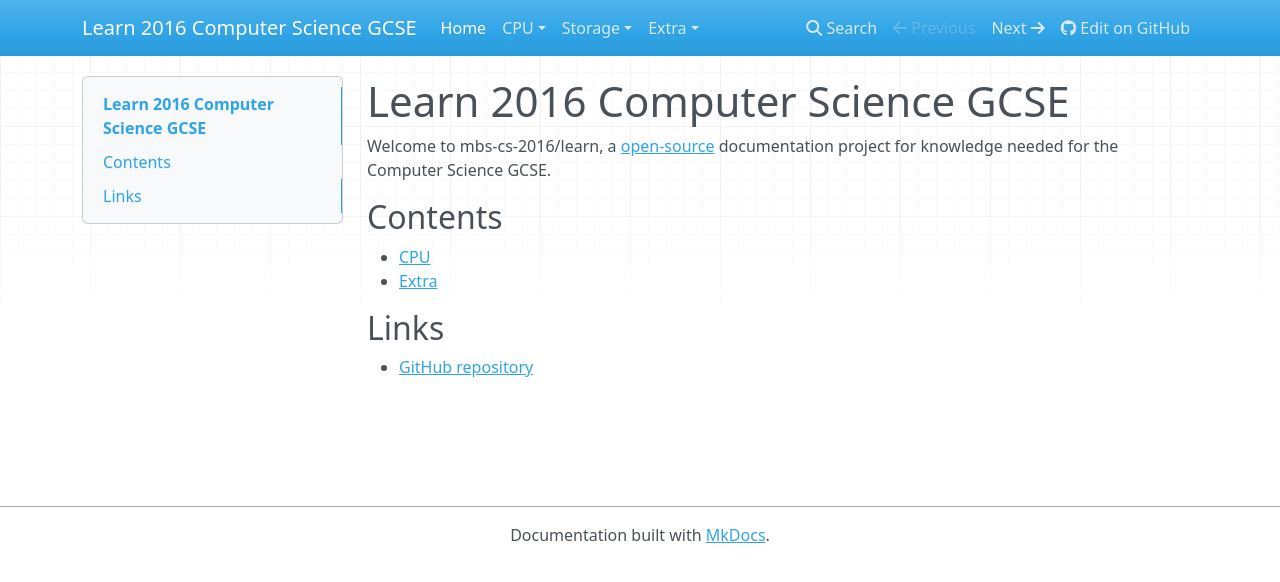
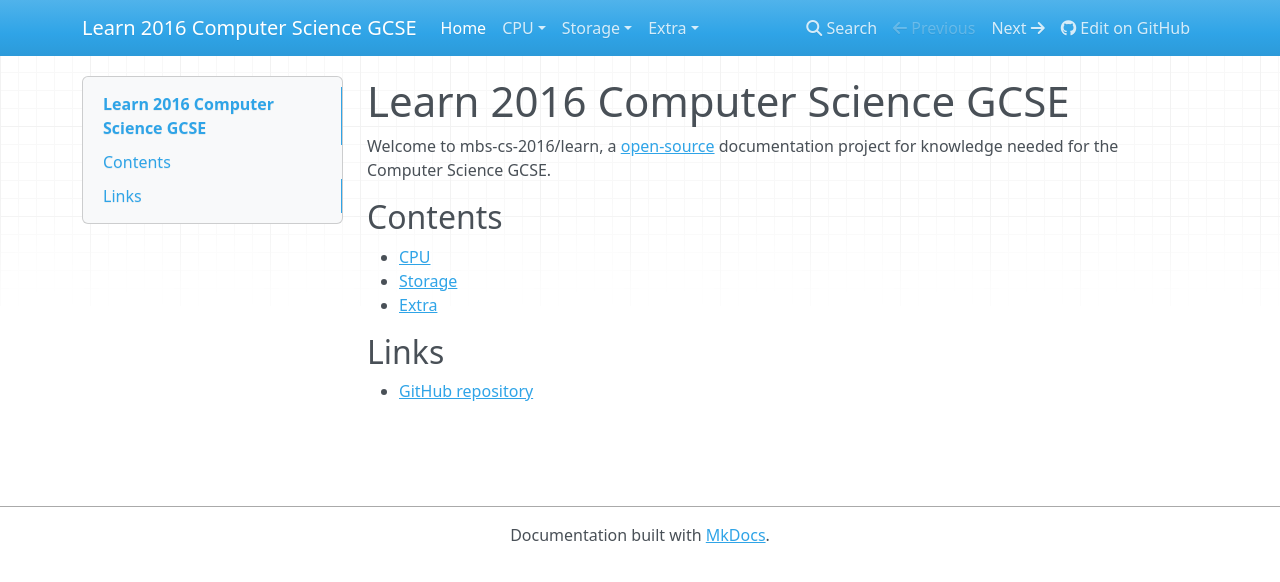
Before and after one commit to mbs-cs-2016/learn, an MkDocs documentation site: the page built from docs/index.md, in a window 1280 px wide. Shown: the top 582 px of the page. Built offline with MkDocs 1.6.1, drawn with Linux system fonts in a browser that asks for light colours; nearby versions of some CDN libraries; old or Windows-style settings are respelled for this version of MkDocs.

Commit message:
Add link to Storage section

```diff
--- a/docs/index.md
+++ b/docs/index.md
@@ -6,6 +6,7 @@ Welcome to mbs-cs-2016/learn, a [open-source](https://github.com/mbs-cs-2016/lea
 ## Contents
 
 - [CPU](./cpu/)
+- [Storage](./storage/)
 - [Extra](./extra/)
 
 ## Links
```
